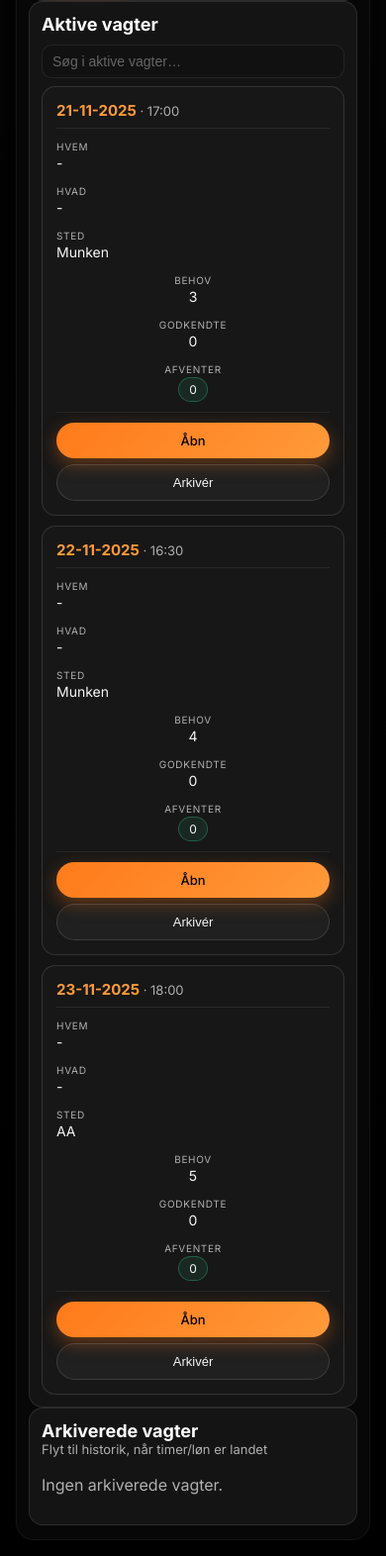
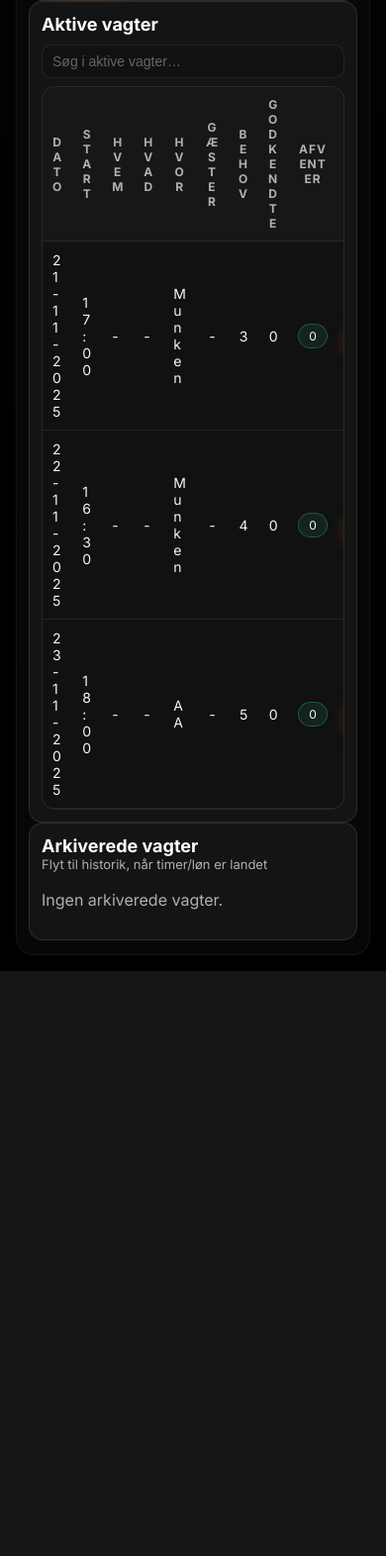
Before and after one commit to JacobTouri/Myggens, a Flask app: page /admin in a window 390 px wide. Shown: the part 1729-3301 px from the top of the page at 99% size. After the commit the page ends 2710 px from the top, so only its background shows below. Run offline with Flask 3, Linux system fonts and the light colour scheme; the visitor is signed in with stand-in values (Sample User, id 1); data comes from the database, SQL or seed files in the repository; data that the repository does not hold is empty.

Commit message:
Revert: restore admin templates to pre-mobile state (fix 500 on bemanding)
Reverts templates to commit 48898a2. Mobile layout changes will be
redone after identifying the root cause of the 500.

Co-Authored-By: Claude Sonnet 4.6 <noreply@anthropic.com>

```diff
--- a/templates/admin_dashboard.html
+++ b/templates/admin_dashboard.html
@@ -258,7 +258,7 @@
 </div>
 
 <!-- Aktive vagter -->
-<div class="card table-cards">
+<div class="card">
     <div class="card-header">
         <div>
             <h2 style="margin:0;">Aktive vagter</h2>
@@ -293,32 +293,29 @@
                 <tbody>
                     {% for s in active_shifts %}
                         <tr class="{{ s.row_class }}">
-                            <td class="nowrap mob-header">
-                                {{ s.date|dkdate }}
-                                <span class="mob-only" style="font-weight:400;font-size:13px;color:var(--text-muted);"> · {{ s.time }}</span>
-                            </td>
-                            <td class="nowrap mob-hide">{{ s.time }}</td>
-                            <td data-label="Hvem">{{ s.customer or "-" }}</td>
-                            <td data-label="Hvad">{{ s.event_type or "-" }}</td>
-                            <td data-label="Sted">{{ s.location }}</td>
-                            <td class="cell-center nowrap mob-hide">{{ s.guest_count or "-" }}</td>
-                            <td class="cell-center nowrap" data-label="Behov">{{ s.needed }}</td>
-                            <td class="cell-center nowrap" data-label="Godkendte">{{ s.approved }}</td>
-                            <td class="cell-center nowrap" data-label="Afventer">
+                            <td class="nowrap">{{ s.date|dkdate }}</td>
+                            <td class="nowrap">{{ s.time }}</td>
+                            <td>{{ s.customer or "-" }}</td>
+                            <td>{{ s.event_type or "-" }}</td>
+                            <td>{{ s.location }}</td>
+                            <td class="cell-center nowrap">{{ s.guest_count or "-" }}</td>
+                            <td class="cell-center nowrap">{{ s.needed }}</td>
+                            <td class="cell-center nowrap">{{ s.approved }}</td>
+                            <td class="cell-center nowrap">
                                 {% if s.pending and s.pending > 0 %}
                                     <span class="pill warn">{{ s.pending }}</span>
                                 {% else %}
                                     <span class="pill ok">0</span>
                                 {% endif %}
                             </td>
-                            <td class="nowrap mob-action">
+                            <td class="nowrap">
                                 <a class="btn btn-primary btn-small" href="{{ url_for('admin_shift_detail', shift_id=s.id) }}">Åbn</a>
+                            </td>
+                            <td class="cell-center nowrap">
                                 <form method="post" action="{{ url_for('admin_set_shift_active', shift_id=s.id) }}" style="margin:0;">
                                     <input type="hidden" name="is_active" value="0">
                                     <button class="btn btn-secondary btn-small" type="submit">Arkivér</button>
                                 </form>
-                            </td>
-                            <td class="cell-center nowrap mob-hide">
                             </td>
                         </tr>
                     {% endfor %}
@@ -329,7 +326,7 @@
 </div>
 
 <!-- Arkiverede -->
-<div class="card table-cards">
+<div class="card">
     <div class="card-header">
         <div>
             <h2 style="margin:0;">Arkiverede vagter</h2>
@@ -365,17 +362,14 @@
                 <tbody>
                     {% for s in archived_shifts %}
                         <tr>
-                            <td class="nowrap mob-header">
-                                {{ s.date|dkdate }}
-                                <span class="mob-only" style="font-weight:400;font-size:13px;color:var(--text-muted);"> · {{ s.time }}</span>
-                            </td>
-                            <td class="nowrap mob-hide">{{ s.time }}</td>
-                            <td data-label="Hvem">{{ s.customer or "-" }}</td>
-                            <td data-label="Hvad">{{ s.event_type or "-" }}</td>
-                            <td data-label="Sted">{{ s.location }}</td>
-                            <td class="cell-center nowrap" data-label="Behov">{{ s.needed }}</td>
-                            <td class="cell-center nowrap" data-label="Godkendte">{{ s.approved }}</td>
-                            <td class="mob-action">
+                            <td class="nowrap">{{ s.date|dkdate }}</td>
+                            <td class="nowrap">{{ s.time }}</td>
+                            <td>{{ s.customer or "-" }}</td>
+                            <td>{{ s.event_type or "-" }}</td>
+                            <td>{{ s.location }}</td>
+                            <td class="cell-center nowrap">{{ s.needed }}</td>
+                            <td class="cell-center nowrap">{{ s.approved }}</td>
+                            <td style="display:flex; gap:8px; flex-wrap:wrap;">
                                 <a class="btn btn-secondary btn-small" href="{{ url_for('admin_edit_shift_form', shift_id=s.id) }}">Rediger</a>
 
                                 <form method="post" action="{{ url_for('admin_set_shift_active', shift_id=s.id) }}" style="margin:0;">
--- a/templates/base.html
+++ b/templates/base.html
@@ -594,94 +594,6 @@
             h1 { font-size: 20px; }
         }
 
-        /* mob-only: hidden on desktop, visible on phones */
-        .mob-only { display: none; }
-
-        /* =============================================
-           .table-cards: converts a wide table into
-           stacked cards on phones (≤640px).
-           Usage: add class="table-cards" to the card
-           div that wraps a .table-wrap + table.
-           Add data-label="XXX" to each <td>.
-           Add class="mob-header" to the "title" cell.
-           Add class="mob-hide" to columns to drop.
-           Add class="mob-action" to the actions cell.
-           ============================================= */
-        @media (max-width: 640px) {
-            .mob-only { display: inline; }
-
-            .table-cards .table-wrap {
-                border: none;
-                background: transparent;
-                border-radius: 0;
-                overflow: visible;
-            }
-            .table-cards table { display: block; }
-            .table-cards thead  { display: none; }
-            .table-cards tbody  { display: flex; flex-direction: column; gap: 10px; }
-            .table-cards tbody tr {
-                display: block;
-                border: 1px solid rgba(255,255,255,0.12);
-                border-radius: 14px;
-                padding: 12px 14px;
-                background: rgba(25,25,25,0.88);
-            }
-            .table-cards tbody td {
-                display: block;
-                border: none !important;
-                padding: 2px 0;
-                font-size: 14px;
-            }
-            .table-cards tbody td[data-label]::before {
-                content: attr(data-label);
-                display: block;
-                font-size: 10px;
-                color: var(--text-muted);
-                text-transform: uppercase;
-                letter-spacing: 0.07em;
-                margin-top: 10px;
-                margin-bottom: 2px;
-            }
-            /* Card header cell — date or name */
-            .table-cards tbody td.mob-header {
-                font-size: 15px;
-                font-weight: 700;
-                color: var(--accent-strong);
-                padding-bottom: 8px;
-                border-bottom: 1px solid rgba(255,255,255,0.08) !important;
-            }
-            .table-cards tbody td.mob-header::before { display: none; }
-            /* Hidden columns on mobile */
-            .table-cards .mob-hide { display: none !important; }
-            /* Action cell: full-width stacked buttons */
-            .table-cards tbody td.mob-action {
-                margin-top: 8px;
-                padding-top: 10px;
-                border-top: 1px solid rgba(255,255,255,0.07) !important;
-            }
-            .table-cards tbody td.mob-action .btn {
-                display: block;
-                width: 100%;
-                text-align: center;
-                justify-content: center;
-                padding: 10px 14px;
-                margin-bottom: 6px;
-                box-sizing: border-box;
-            }
-            .table-cards tbody td.mob-action .btn:last-child { margin-bottom: 0; }
-            .table-cards tbody td.mob-action .btn-row { flex-direction: column; gap: 6px; }
-            .table-cards tbody td.mob-action form  { width: 100%; }
-            /* Inline time+button forms: stack vertically */
-            .table-cards .inline-form { flex-wrap: wrap; }
-            .table-cards .inline-form input[type="time"] { width: 100%; }
-            .table-cards .inline-form .btn { margin-top: 4px; width: 100%; justify-content: center; }
-            /* Name lists */
-            .table-cards .name-list { padding-left: 0; list-style: none; }
-            .table-cards .name-list li { padding: 5px 0; border-top: 1px solid rgba(255,255,255,0.05); }
-            .table-cards .name-list li:first-child { border-top: none; }
-            .table-cards .name-line { gap: 4px; }
-        }
-
         /* Admin wide-mode: mere plads til tabeller og admin-views */
         body.admin-wide .page-shell {
             max-width: 1500px; /* justér til 1400-1700 efter smag */
```
Also changed, not shown: templates/admin_actions.html (+11 -14 lines), templates/admin_overview.html (+38 -38 lines), templates/admin_shift.html (+50 -51 lines).
